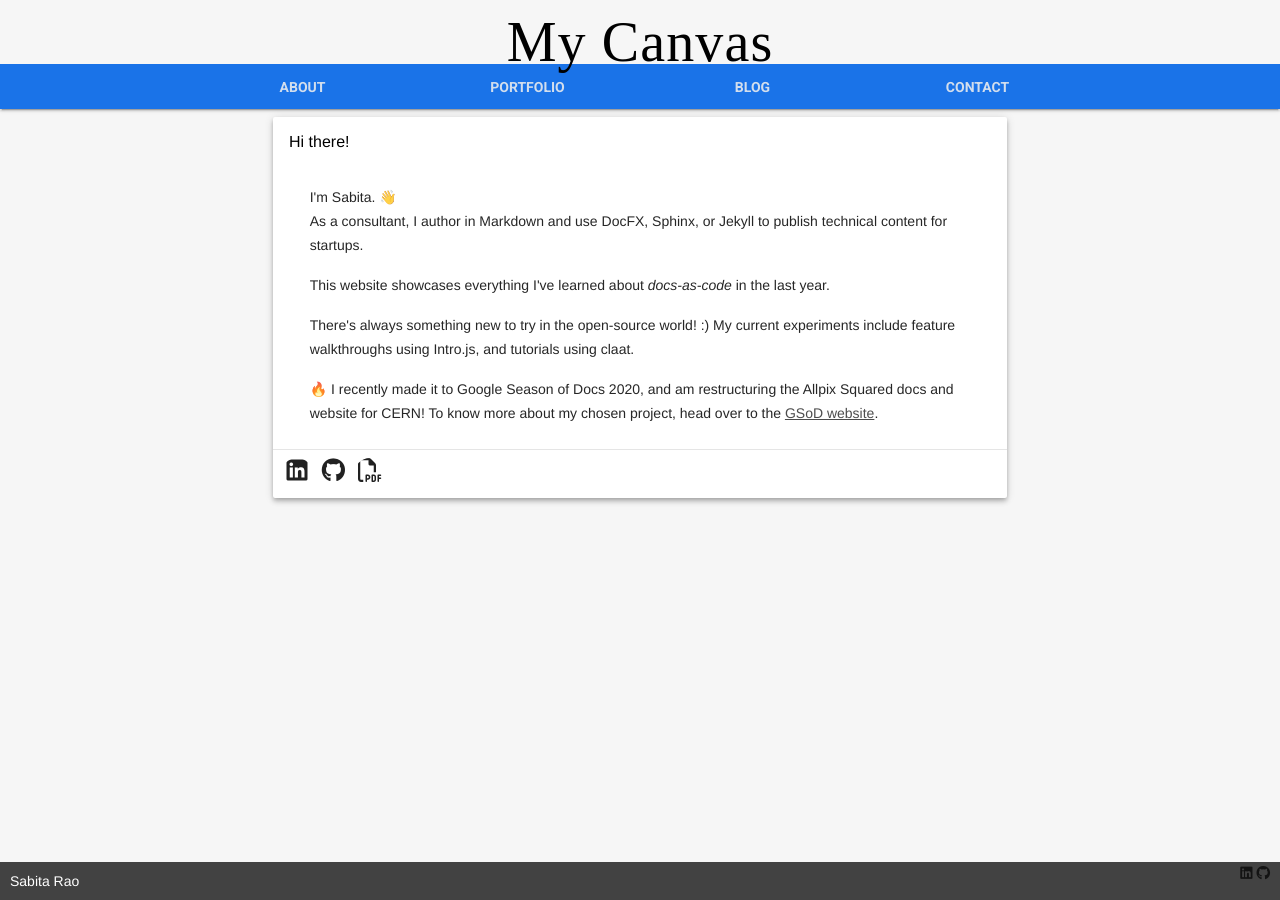
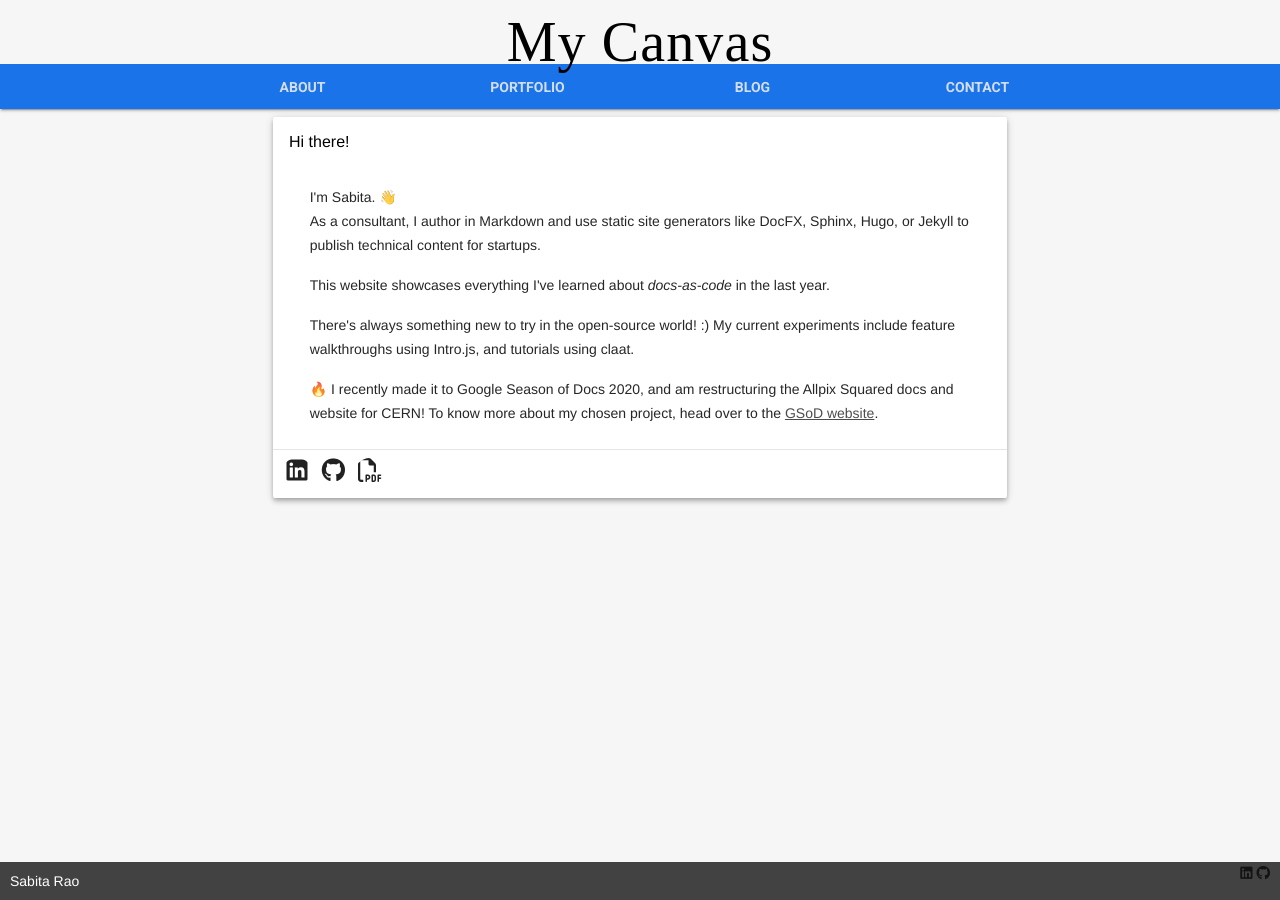
Before and after one commit to sabitarao/sabitarao.github.io, a Jekyll site: the page built from index.html, in a window 1280 px wide. Built offline with Jekyll 4.4.1, drawn with Linux system fonts in a browser that asks for light colours; nearby versions of some CDN libraries; emoji names are drawn with the system emoji font; some web fonts are replaced.

Commit message:
GSoD update

```diff
--- a/index.html
+++ b/index.html
@@ -10,7 +10,7 @@ title: "Hi there!"
     <div class="mdl-grid mdl-card__supporting-text">
         <div class="padding-top">
 <p>I'm Sabita. :wave:<br>
-As a consultant, I author in Markdown and use DocFX, Sphinx, or Jekyll to publish technical content for startups.</p>
+As a consultant, I author in Markdown and use static site generators like DocFX, Sphinx, Hugo, or Jekyll to publish technical content for startups.</p>
 <p>This website showcases everything I've learned about <i>docs-as-code</i> in the last year.</p>
 <p>There's always something new to try in the open-source world! :) My current experiments include feature walkthroughs using Intro.js, and tutorials using claat.</p>
         <p>:fire: I recently made it to Google Season of Docs 2020, and am restructuring the Allpix Squared docs and website for CERN! To know more about my chosen project, head over to the <a href="https://developers.google.com/season-of-docs/docs/participants" target="_blank">GSoD website</a>.</div>
```
